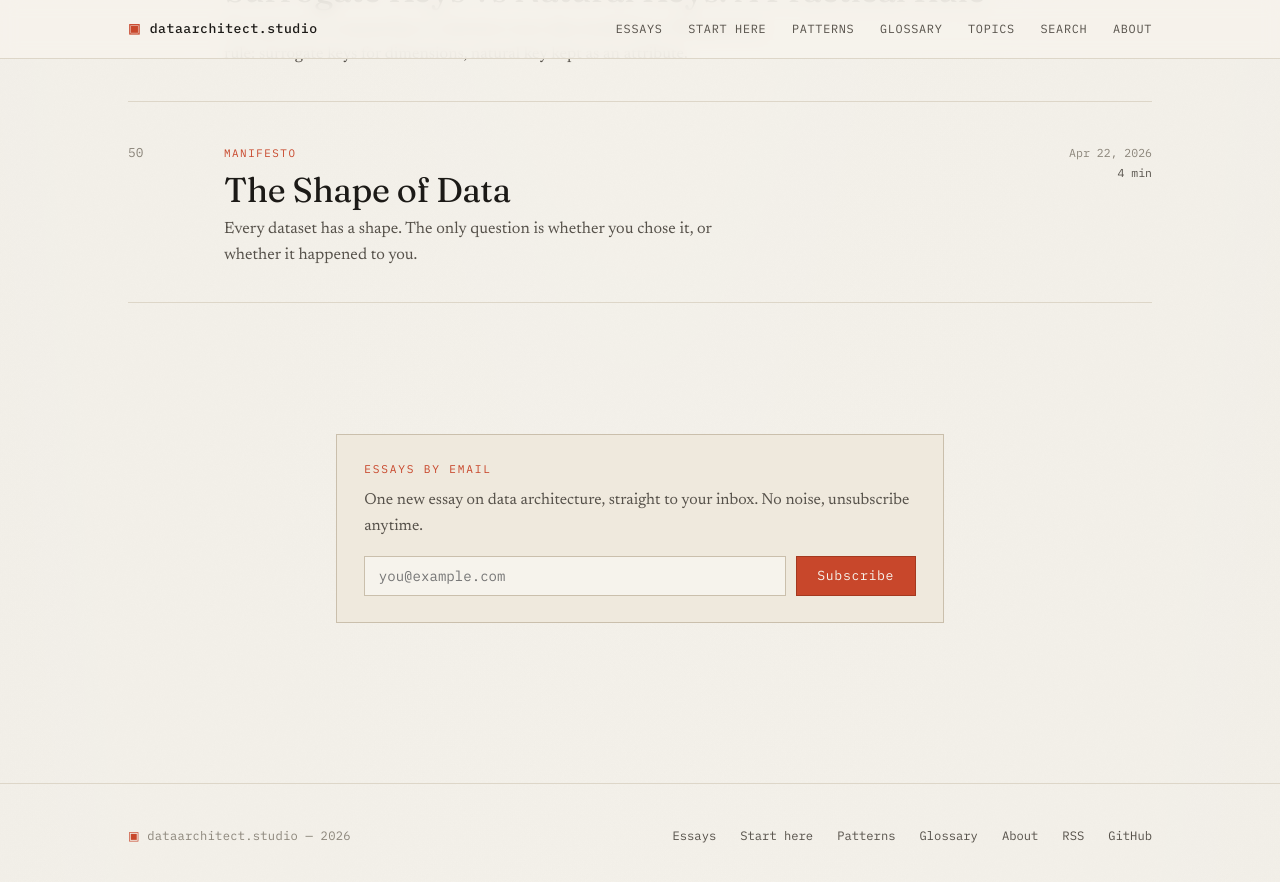
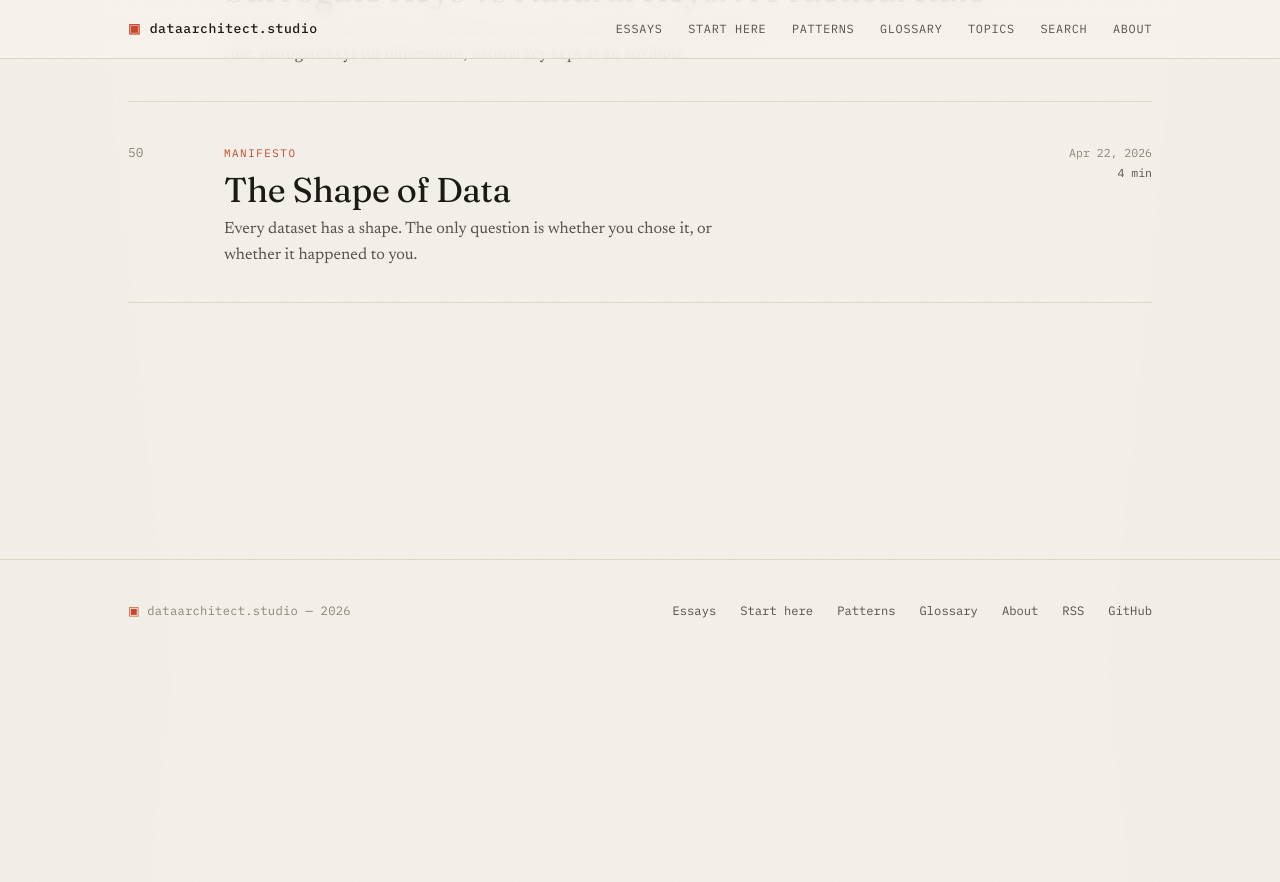
Before and after one commit to 404found-del/404found-del.github.io, a Jekyll site: the page built from index.html, in a window 1280 px wide and 900 px high, scrolled down 14601 px. Shown: the top 882 px of the window. Built offline with Jekyll 4.4.1, drawn with Linux system fonts in a browser that asks for light colours; after the commit the page ends 15277 px from its top, so only the background shows below that; some of the changed lines change nothing that is shown.

Commit message:
Disable the Buttondown subscribe form; the handle leaked the owner's name
buttondown_username was "maheshwari", derived from the owner's real name, and it
was rendered into the HTML of every essay, pattern and the homepage as part of
the form action URL. The site publishes pseudonymously and states that reasoning
openly on /about/, so a real-name-derived handle in the markup of all 50 essays
worked against it.

Set to empty. _includes/subscribe.html is already guarded on the value, so the
whole section disappears from the post, pattern and home layouts with no template
changes. Verified by rendering the include through a Liquid engine: 531 chars
before, zero after.

Nothing of value is lost. Newsletter was explicitly ruled out as an objective in
the 8/01 purpose decision, so the form was collecting for a channel we had
already agreed not to invest in.

Left the include in place rather than deleting it, so re-enabling under a neutral
handle later is a one-line config change.

Note for later: goatcounter_code is still "vmaheshwari" and has the same problem.
Left alone here because removing it loses the analytics history, which is a
separate trade-off to decide deliberately.

```diff
--- a/_config.yml
+++ b/_config.yml
@@ -153,9 +153,14 @@ exclude:
 # choose a code (e.g. "dataarchitect"), and put it here. Script renders only when set.
 goatcounter_code: "vmaheshwari"
 
-# Email list: create a free account at buttondown.com and put your username here.
-# The subscribe form renders only when set.
-buttondown_username: "maheshwari"
+# Email list. DISABLED 2026-08-15: the username was derived from the owner's real
+# name and appeared in the rendered HTML of every essay, which conflicts with the
+# site publishing pseudonymously. Newsletter is also not the objective function
+# (see handoff §11.1), so nothing of value is lost by leaving this off.
+# _includes/subscribe.html is guarded on this value, so an empty string removes
+# the form from the post, pattern, and home layouts. To re-enable, create an
+# account under a NEUTRAL handle and put that username here.
+buttondown_username: ""
 
 # Search engine verification: both GSC and Bing are DNS-verified, so no meta
 # tokens are needed (empty tokens previously shipped dead meta tags on every page).
```
